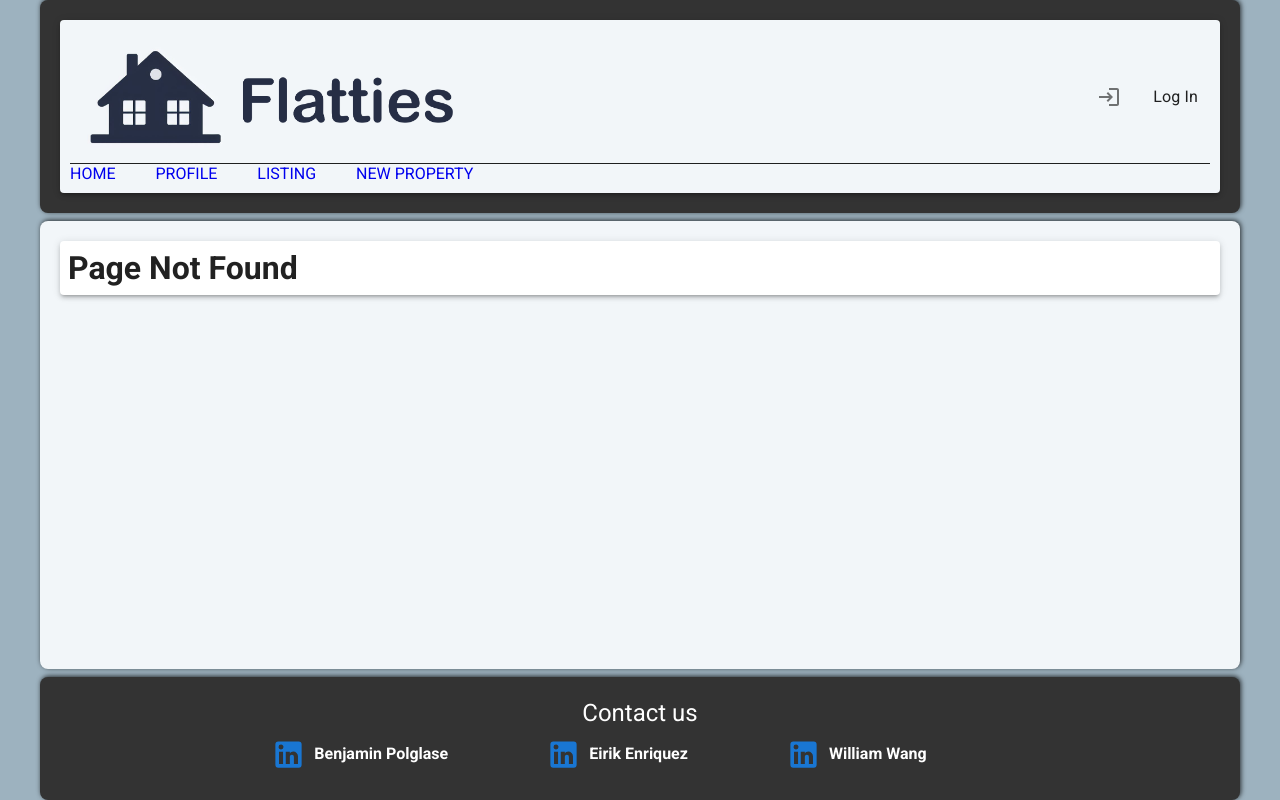
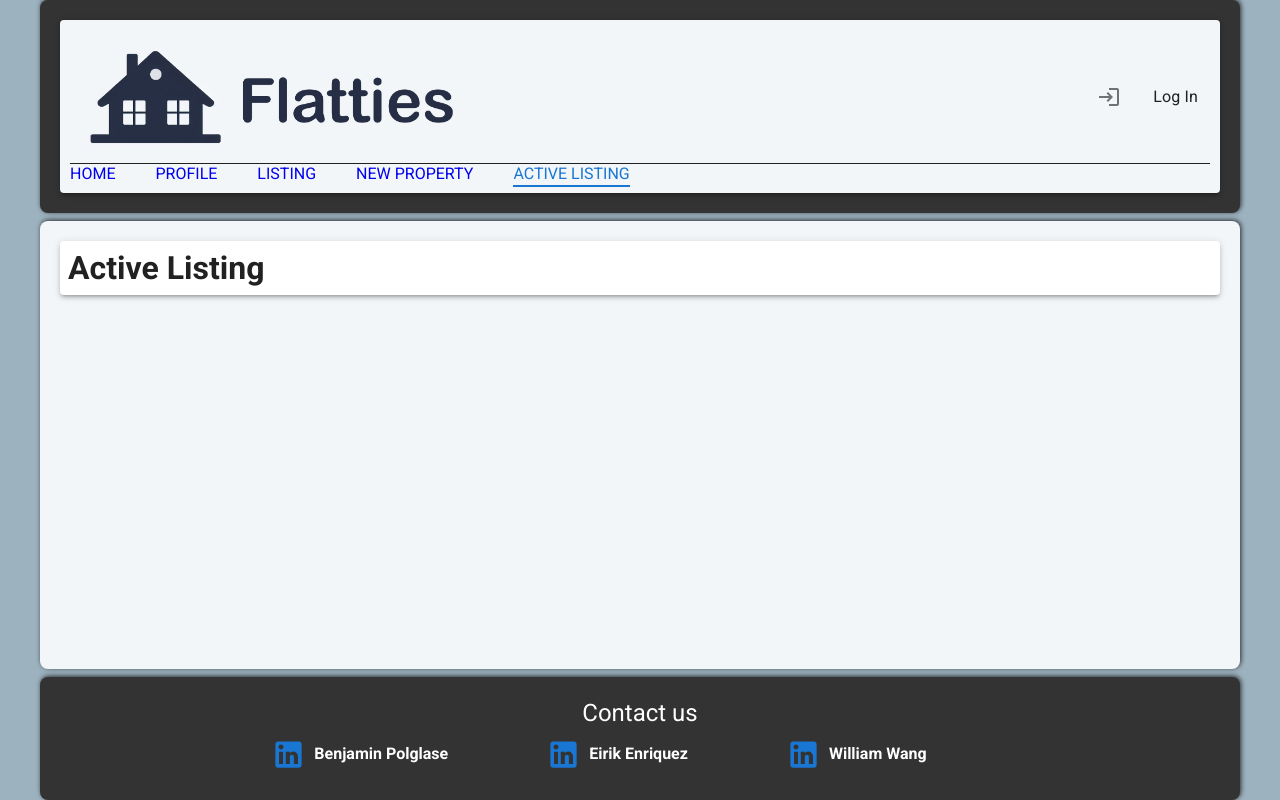
Before and after one commit to Puddle-Dev/Flatties, a React (Create React App) app in the folder flatties-frontend/: page /active-listing in a window 1280 px wide. Before the commit this address had no page. Built offline with nearby package versions, Linux system fonts and the light colour scheme.

Commit message:
add new page to router and navbar

```diff
--- a/flatties-frontend/src/components/layout/navBar/NavBar.tsx
+++ b/flatties-frontend/src/components/layout/navBar/NavBar.tsx
@@ -63,6 +63,7 @@ function NavBar() {
           <NavLink to="/profile">PROFILE</NavLink>
           <NavLink to="/listing">LISTING</NavLink>
           <NavLink to="/new-property">NEW PROPERTY</NavLink>
+          <NavLink to="/active-listing">ACTIVE LISTING</NavLink>
         </Stack>
 
         <LoginModal open={loginModalOpen} handleClose={handleLoginModalClose} />
--- /dev/null
+++ b/flatties-frontend/src/pages/activeListing/ActiveListing.tsx
@@ -0,0 +1,11 @@
+import React from 'react';
+
+function ActiveListing() {
+    return (
+        <div>
+            <h1>Active Listing</h1>
+        </div>
+    )
+}
+
+export default ActiveListing;
--- a/flatties-frontend/src/router/Router.tsx
+++ b/flatties-frontend/src/router/Router.tsx
@@ -6,6 +6,7 @@ import ProfilePage from "../pages/profile/ProfilePage";
 import ListingPage from "../pages/listing/ListingPage";
 import RegisterPage from "../pages/register/RegisterPage";
 import NewPropertyForm from "../pages/newProperty/NewPropertyForm";
+import ActiveListing from "../pages/activeListing/ActiveListing";
 
 function Router() {
 
@@ -24,6 +25,7 @@ function Router() {
           <Route path="/listing" element={<ListingPage />} />
           <Route path="/register" element={<RegisterPage />} />
           <Route path="/new-property" element={<NewPropertyForm />} />
+          <Route path="/active-listing" element={<ActiveListing />} />
 
           {/* 404 Page */}
           <Route path="*" element={<h1>Page Not Found</h1>} />
```
